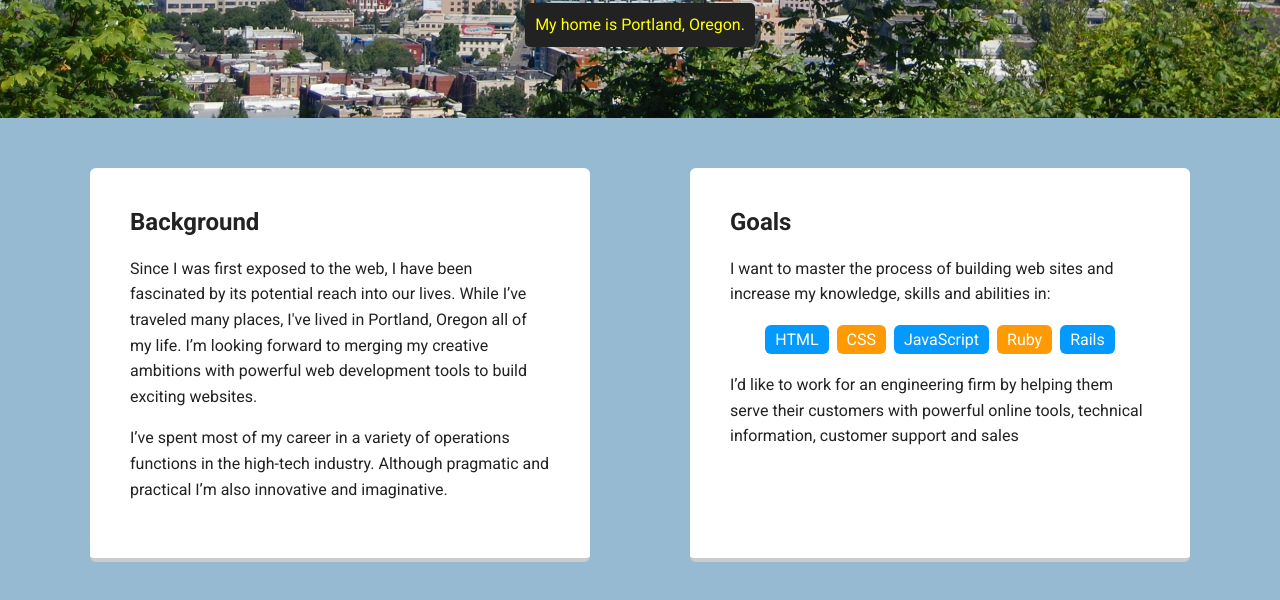
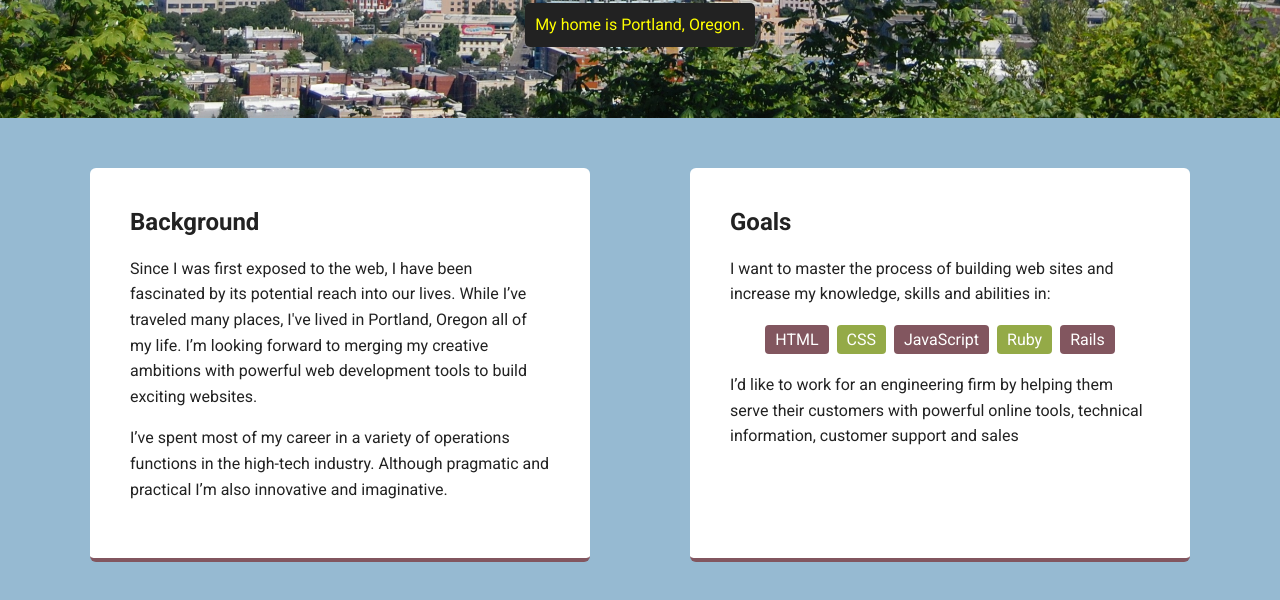
Before and after one commit to dbixel/techdegree-poroject-1, a plain HTML site: page index.html in a window 1280 px wide. Shown: the part 352-952 px from the top of the page. Drawn offline with Linux system fonts and the light colour scheme; a web font is replaced by a local one.

Commit message:
Changed colors on Goal element list. Changed list of skills in experience.html

```diff
--- a/styles.css
+++ b/styles.css
@@ -94,12 +94,12 @@ header .profile-image:hover {
   max-width: 500px;
   text-align: left;
   background: #fff;
-  border-bottom: 4px solid #ccc;
+  border-bottom: 4px solid #82565F;
   border-radius: 6px;
-  transition: all .5s;
+  transition: all .25s;
 }
 .card:hover {
-  border-color: #ff99ff;
+  border-color: #c7ff00;
 }
 
 ul.skills {
@@ -108,16 +108,16 @@ ul.skills {
 }
 
 .skills li {
-  border-radius: 6px;
+  border-radius: 4px;
   display: inline-block;
-  background: #ff9904;
+  background: #94AA47;
   color: white;
   padding: 5px 10px;
   margin: 2px;
 }
 
 .skills li:nth-child(odd) {
-  background: #0399ff;
+  background: #82565F;
 }
 
 footer {
```
Also changed, not shown: experience.html (+2 -2 lines), 1 other file.
